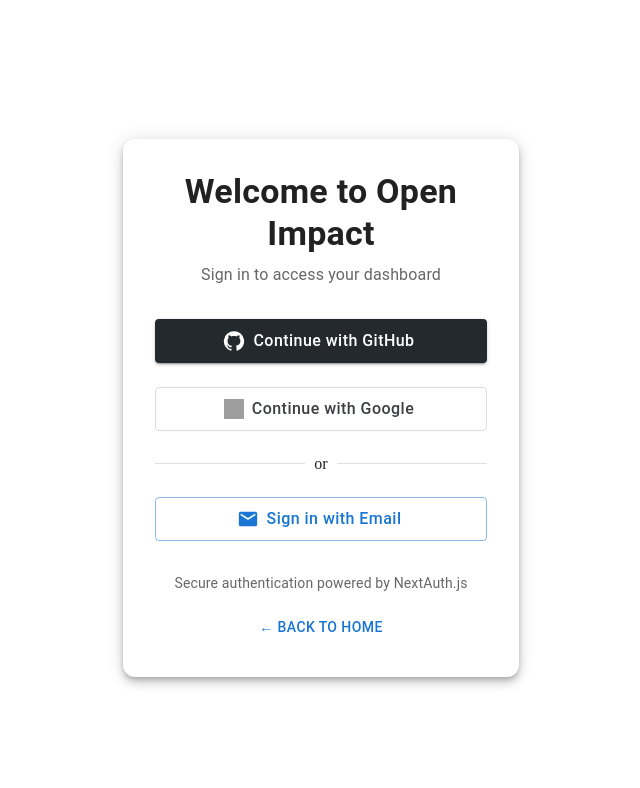
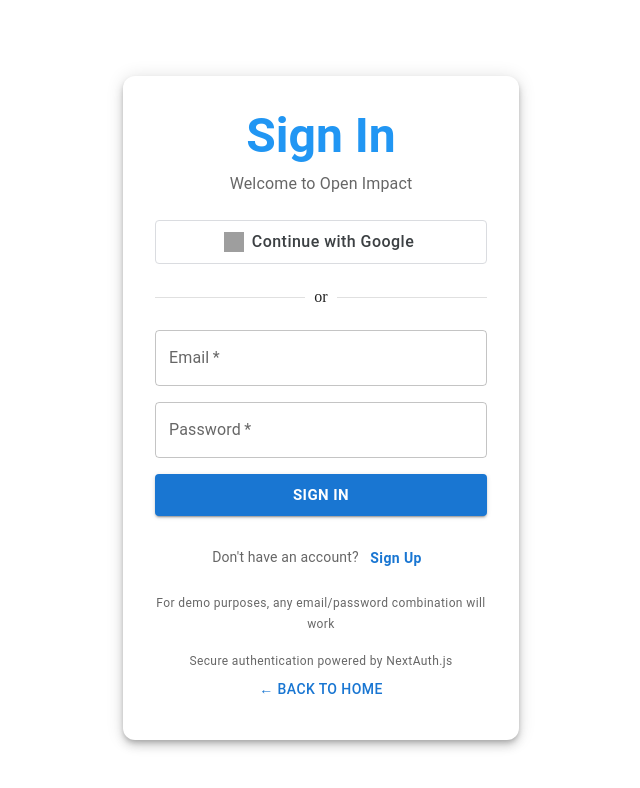
Before and after one commit to stewartDMS/OpenImpact, a Next.js app: page /auth in a window 1280 px wide. Shown: the top 788 px of the page, without its empty margins (319-959 px from the left). Built offline with nearby package versions, Linux system fonts and the light colour scheme; no server answers; grey boxes are pictures that could not be loaded.

Commit message:
Enhance auth.tsx with Sign Up functionality while preserving Sign In flow
Co-authored-by: stewartDMS <72364932+stewartDMS@users.noreply.github.com>

```diff
--- a/src/pages/auth.tsx
+++ b/src/pages/auth.tsx
@@ -1,4 +1,4 @@
-import { Box, Container, Typography, Button, Stack, Paper, Divider } from "@mui/material";
+import { Box, Container, Typography, Button, Stack, Paper, Divider, TextField, Alert } from "@mui/material";
 import { useEffect, useState } from "react";
 import { useRouter } from "next/router";
 import Link from "next/link";
@@ -6,20 +6,23 @@ import { useSession, signIn } from "next-auth/react";
 import GitHubIcon from "@mui/icons-material/GitHub";
 import EmailIcon from "@mui/icons-material/Email";
 
-/**
- * Authentication page using NextAuth.js
- *
- * Provides sign-in options for:
- * - GitHub OAuth (developer-friendly)
- * - Google OAuth (general users)
- * - Email magic links (passwordless)
- *
- * Automatically redirects authenticated users to dashboard.
- */
+// Demo-only: fake registration process
+async function fakeSignUp(email: string, password: string): Promise<{success: boolean, error?: string}> {
+  // Simulate delay and allow any email/password for demo
+  await new Promise(res => setTimeout(res, 800));
+  if (!email || !password) return { success: false, error: "Email and password required" };
+  if (email === "already@taken.com") return { success: false, error: "Email already in use" };
+  return { success: true };
+}
+
 export default function Auth() {
   const { data: session, status } = useSession();
   const router = useRouter();
   const [isLoading, setIsLoading] = useState("");
+  const [mode, setMode] = useState<"signIn" | "signUp">("signIn");
+  const [email, setEmail] = useState("");
+  const [password, setPassword] = useState("");
+  const [feedback, setFeedback] = useState<{success?: string, error?: string}>({});
 
   // Redirect to dashboard if already authenticated
   useEffect(() => {
@@ -31,12 +34,43 @@ export default function Auth() {
   // Handle provider sign-in with loading state
   const handleSignIn = async (provider: string) => {
     setIsLoading(provider);
+    setFeedback({});
     try {
       await signIn(provider, { callbackUrl: "/dashboard" });
     } catch (error) {
-      console.error("Sign-in error:", error);
+      setFeedback({ error: "Sign-in error. Try again." });
       setIsLoading("");
     }
+  };
+
+  // Handle demo email sign in
+  const handleEmailSignIn = async () => {
+    setIsLoading("email");
+    setFeedback({});
+    try {
+      await signIn("email", { email, callbackUrl: "/dashboard" });
+    } catch (error) {
+      setFeedback({ error: "Email sign-in failed. Check your email." });
+    }
+    setIsLoading("");
+  };
+
+  // Handle demo sign up
+  const handleSignUp = async (e: React.FormEvent) => {
+    e.preventDefault();
+    setIsLoading("signUp");
+    setFeedback({});
+    // Replace with real registration call in production
+    const result = await fakeSignUp(email, password);
+    if (result.success) {
+      setFeedback({ success: "Registration successful! Please sign in." });
+      setMode("signIn");
+      setEmail("");
+      setPassword("");
+    } else {
+      setFeedback({ error: result.error });
+    }
+    setIsLoading("");
   };
 
   // Show loading while checking session
@@ -69,32 +103,14 @@ export default function Auth() {
     }}>
       <Container maxWidth="xs">
         <Paper elevation={6} sx={{ p: 4, borderRadius: 3 }}>
-          <Typography variant="h4" fontWeight={700} align="center" mb={1}>
+          <Typography variant="h3" fontWeight={700} align="center" color="#2196f3" mb={1}>
+            {mode === "signIn" ? "Sign In" : "Sign Up"}
+          </Typography>
+          <Typography variant="body1" color="text.secondary" align="center" mb={3}>
             Welcome to Open Impact
-          </Typography>
-          <Typography variant="body1" color="text.secondary" align="center" mb={4}>
-            Sign in to access your dashboard
           </Typography>
 
           <Stack spacing={3}>
-            {/* GitHub Sign In */}
-            <Button
-              variant="contained"
-              size="large"
-              fullWidth
-              onClick={() => handleSignIn("github")}
-              disabled={isLoading !== ""}
-              startIcon={<GitHubIcon />}
-              sx={{
-                bgcolor: "#24292e",
-                "&:hover": { bgcolor: "#1a1e22" },
-                textTransform: "none",
-                fontSize: "1rem",
-              }}
-            >
-              {isLoading === "github" ? "Signing in..." : "Continue with GitHub"}
-            </Button>
-
             {/* Google Sign In */}
             <Button
               variant="outlined"
@@ -118,30 +134,83 @@ export default function Auth() {
                 "&:hover": { borderColor: "#1976d2", bgcolor: "#f8f9fa" },
               }}
             >
-              {isLoading === "google" ? "Signing in..." : "Continue with Google"}
+              {isLoading === "google" ? "Signing in..." : `Continue with Google`}
             </Button>
 
+            {/* Divider and Email/Password */}
             <Divider sx={{ my: 2 }}>or</Divider>
 
-            {/* Email Sign In */}
+            <form onSubmit={mode === "signIn" ? e => { e.preventDefault(); handleEmailSignIn(); } : handleSignUp}>
+              <Stack spacing={2}>
+                <TextField
+                  label="Email"
+                  type="email"
+                  fullWidth
+                  value={email}
+                  onChange={e => setEmail(e.target.value)}
+                  autoComplete="email"
+                  required
+                  disabled={isLoading !== ""}
+                />
+                <TextField
+                  label="Password"
+                  type="password"
+                  fullWidth
+                  value={password}
+                  onChange={e => setPassword(e.target.value)}
+                  autoComplete={mode === "signUp" ? "new-password" : "current-password"}
+                  required
+                  disabled={isLoading !== ""}
+                />
+                {feedback.error && (
+                  <Alert severity="error">{feedback.error}</Alert>
+                )}
+                {feedback.success && (
+                  <Alert severity="success">{feedback.success}</Alert>
+                )}
                 <Button
-              variant="outlined"
+                  variant="contained"
                   size="large"
                   fullWidth
-              onClick={() => handleSignIn("email")}
+                  type="submit"
                   disabled={isLoading !== ""}
-              startIcon={<EmailIcon />}
-              sx={{
-                textTransform: "none",
-                fontSize: "1rem",
-              }}
+                  sx={{ fontWeight: 600 }}
                 >
-              {isLoading === "email" ? "Sending magic link..." : "Sign in with Email"}
+                  {mode === "signIn"
+                    ? isLoading === "email"
+                      ? "Signing in..."
+                      : "Sign In"
+                    : isLoading === "signUp"
+                      ? "Signing up..."
+                      : "Sign Up"}
                 </Button>
               </Stack>
+            </form>
+          </Stack>
 
-          <Box sx={{ mt: 4, textAlign: "center" }}>
+          <Box sx={{ mt: 3, textAlign: "center" }}>
             <Typography variant="body2" color="text.secondary" mb={2}>
+              {mode === "signIn"
+                ? "Don't have an account? "
+                : "Already have an account? "}
+              <Button
+                variant="text"
+                onClick={() => {
+                  setMode(mode === "signIn" ? "signUp" : "signIn");
+                  setFeedback({});
+                }}
+                sx={{ textTransform: "none", fontWeight: 600, pl: 1 }}
+              >
+                {mode === "signIn" ? "Sign Up" : "Sign In"}
+              </Button>
+            </Typography>
+            <Typography variant="caption" color="text.secondary">
+              For demo purposes, any email/password combination will work
+            </Typography>
+          </Box>
+
+          <Box sx={{ mt: 2, textAlign: "center" }}>
+            <Typography variant="caption" color="text.secondary">
               Secure authentication powered by NextAuth.js
             </Typography>
             <Link href="/" passHref>
```
Lines whose indentation alone changed are shown as unchanged.
